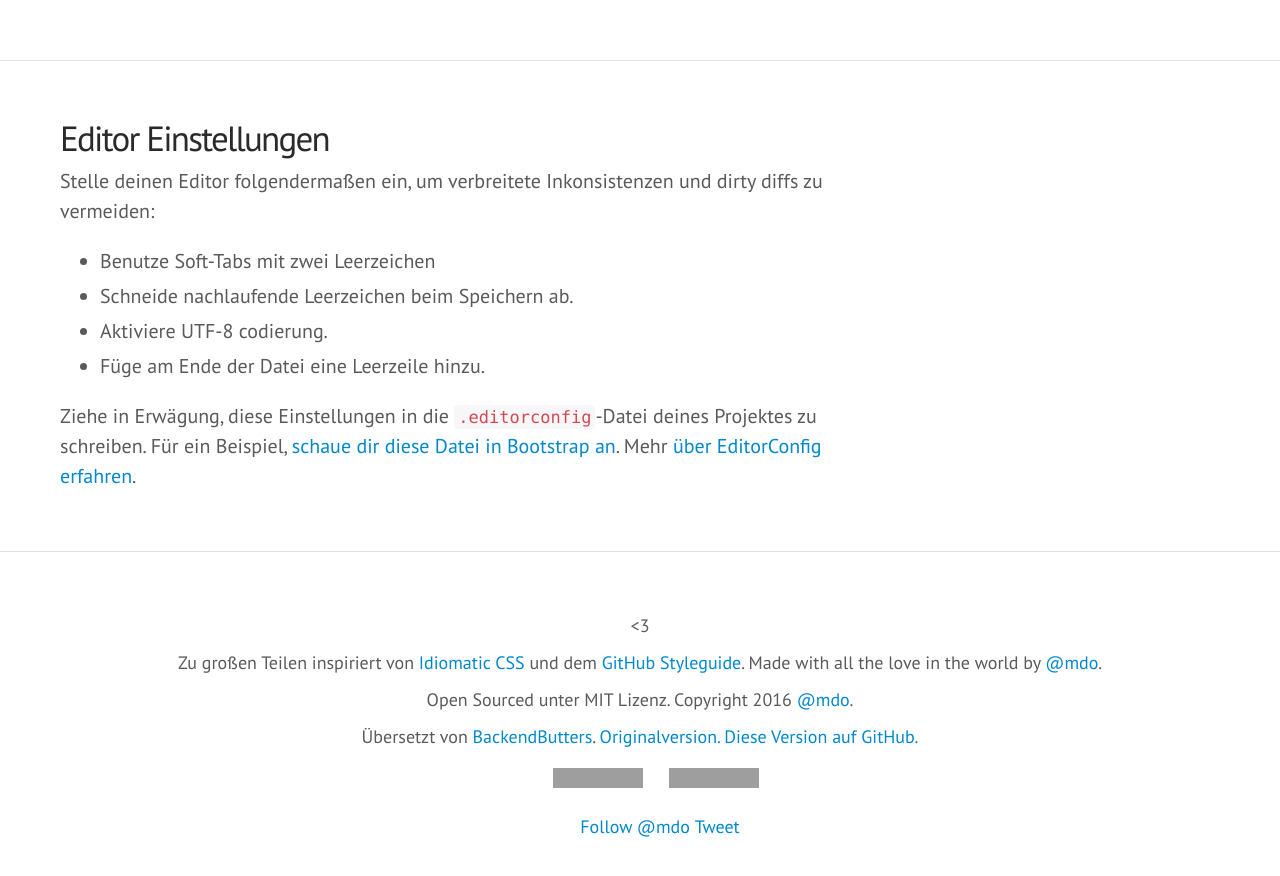
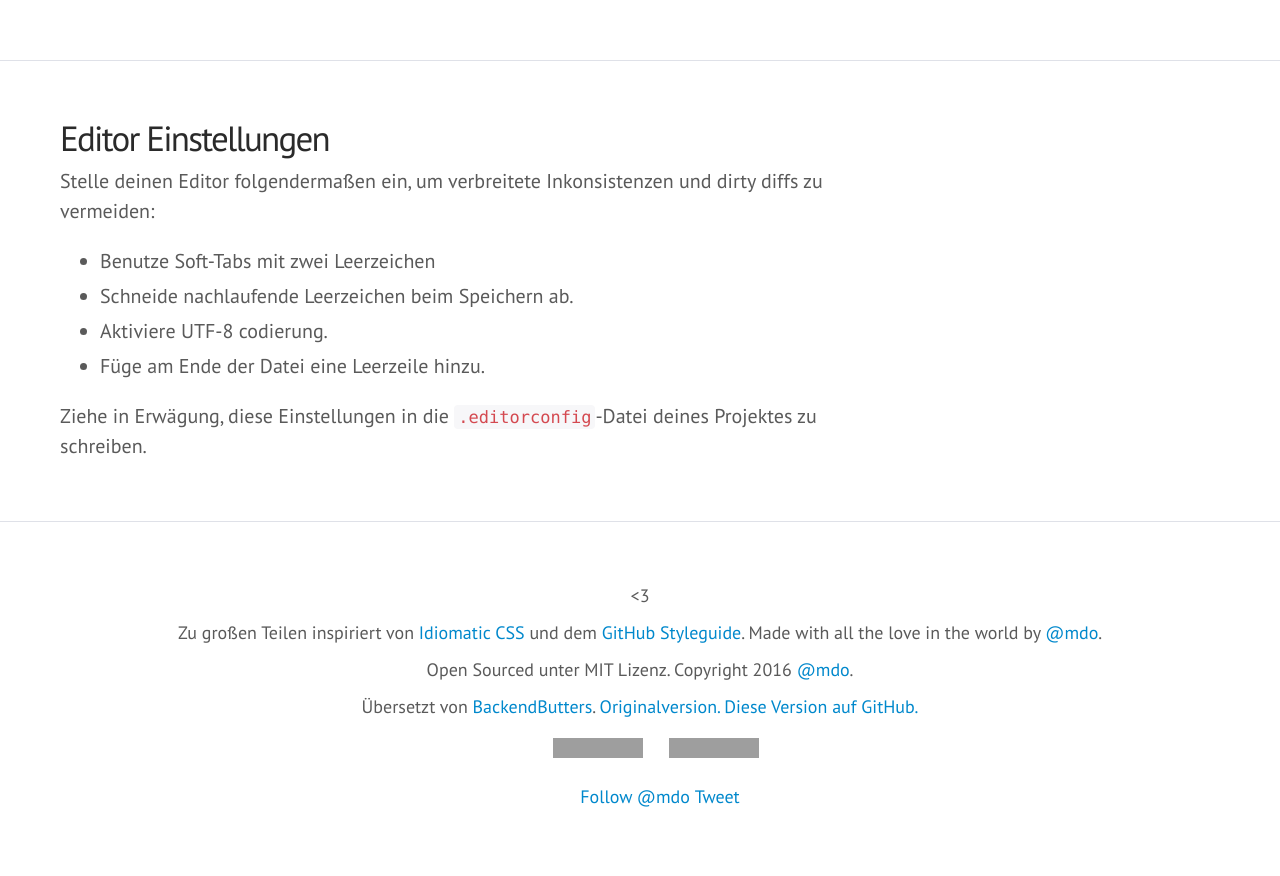
Before and after one commit to STUDITEMPS/frontend-code-guide, a Jekyll site: the page built from css/index.html, in a window 1280 px wide and 900 px high, scrolled down 6471 px. Shown: the top 876 px of the window. Built offline with Jekyll 4.4.1, drawn with Linux system fonts in a browser that asks for light colours; some web fonts are replaced; comment, search, counter and statistics services are not loaded; grey boxes are pictures that could not be loaded.

```diff
--- a/css/index.html
+++ b/css/index.html
@@ -190,6 +190,6 @@
       <li>Aktiviere UTF-8 codierung.</li>
       <li>Füge am Ende der Datei eine Leerzeile hinzu.</li>
     </ul>
-    <p>Ziehe in Erwägung, diese Einstellungen in die <code>.editorconfig</code>-Datei deines Projektes zu schreiben. Für ein Beispiel, <a href="https://github.com/twbs/bootstrap/blob/master/.editorconfig">schaue dir diese Datei in Bootstrap an</a>. Mehr <a href="http://editorconfig.org">über EditorConfig erfahren</a>.</p>
+    <p>Ziehe in Erwägung, diese Einstellungen in die <code>.editorconfig</code>-Datei deines Projektes zu schreiben.</p>
   </div>
 </div>
```
Also changed, not shown: 2 other files.
